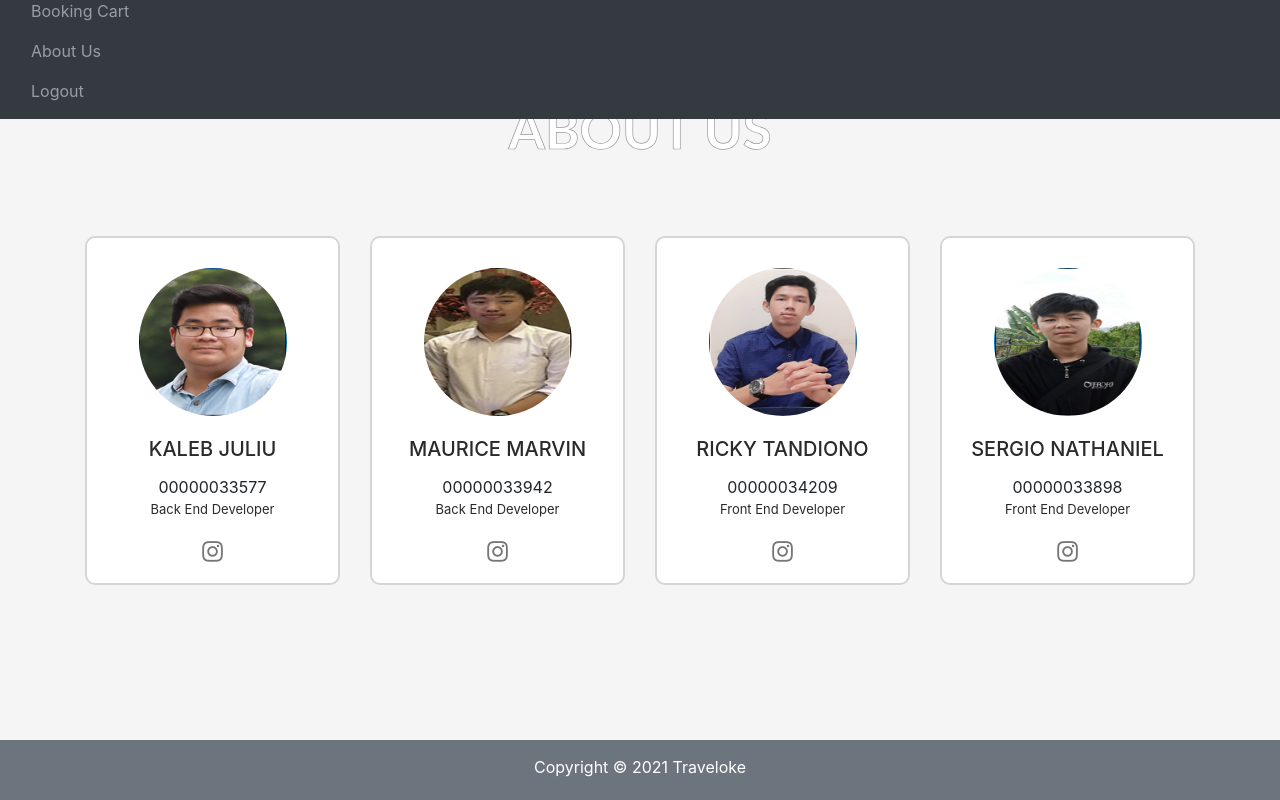
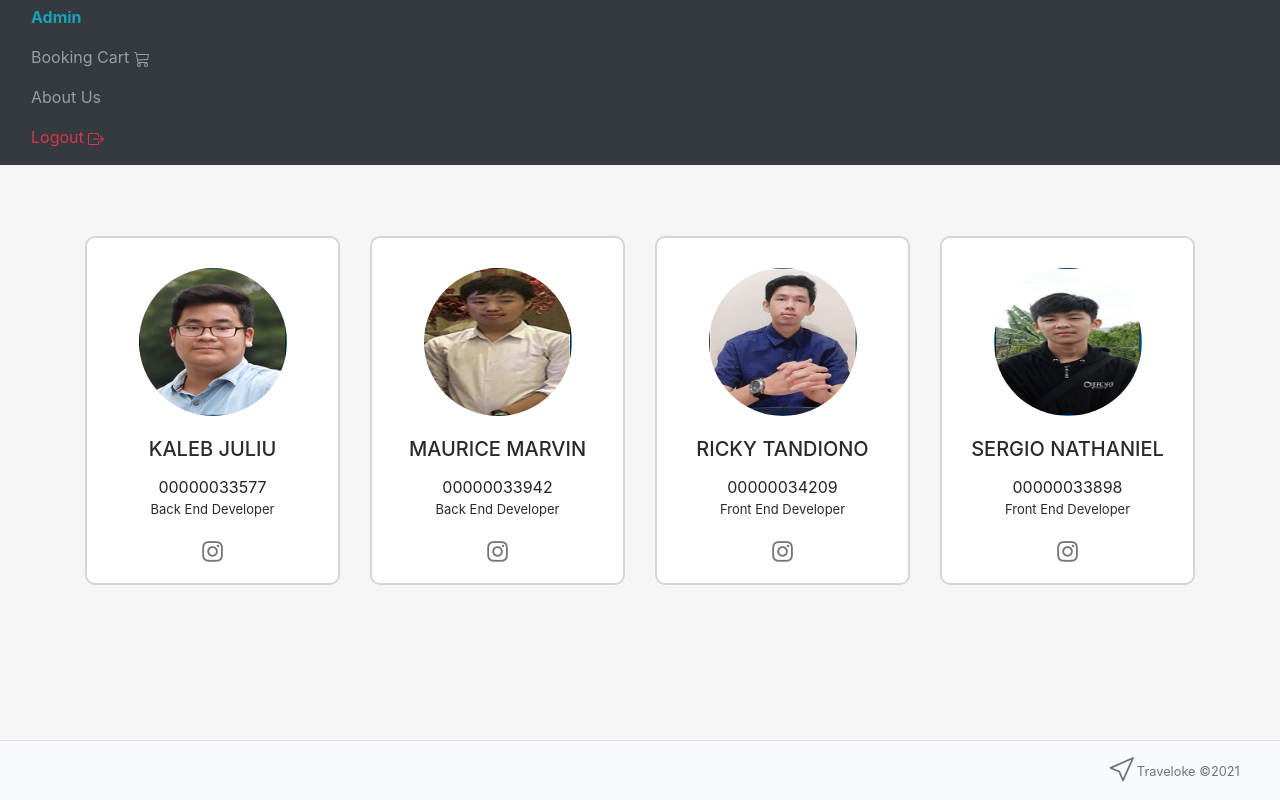
Before and after one commit to vinzmc/Traveloke, a CodeIgniter app: page /database/index.php/about/index in a window 1280 px wide, after a click that opens the changed part. Run offline with CodeIgniter, Linux system fonts and the light colour scheme; a user stored in the database is signed in; some libraries are stand-ins or nearby versions.

Commit message:
Design Improvement
- New Website Icon
- New navigation Icon
- New Footer
- some new page name

```diff
--- a/application/views/pages/about.php
+++ b/application/views/pages/about.php
@@ -6,6 +6,7 @@
     <meta http-equiv="X-UA-Compatible" content="IE=edge">
     <meta name="viewport" content="width=device-width, initial-scale=1.0">
     <title>About Us</title>
+    <link rel="icon" href="<?=base_url()?>/favicon.svg" type="image/gif">
 </head>
 
 <body>
--- a/application/views/pages/home.php
+++ b/application/views/pages/home.php
@@ -5,7 +5,8 @@
     <meta charset="UTF-8">
     <meta http-equiv="X-UA-Compatible" content="IE=edge">
     <meta name="viewport" content="width=device-width, initial-scale=1.0">
-    <title>Home</title>
+    <title>Traveloke</title>
+    <link rel="icon" href="<?=base_url()?>/favicon.svg" type="image/gif">
 </head>
 
 <body>
--- a/application/views/pages/login.php
+++ b/application/views/pages/login.php
@@ -5,7 +5,8 @@
     <meta charset="UTF-8">
     <meta http-equiv="X-UA-Compatible" content="IE=edge">
     <meta name="viewport" content="width=device-width, initial-scale=1.0">
-    <title>Login Page</title>
+    <title>Login</title>
+    <link rel="icon" href="<?=base_url()?>/favicon.svg" type="image/gif">
 </head>
 
 <body>
--- a/application/views/pages/register.php
+++ b/application/views/pages/register.php
@@ -6,6 +6,7 @@
     <meta http-equiv="X-UA-Compatible" content="IE=edge">
     <meta name="viewport" content="width=device-width, initial-scale=1.0">
     <title>Sign Up</title>
+    <link rel="icon" href="<?=base_url()?>/favicon.svg" type="image/gif">
 </head>
 
 <body>
--- a/application/views/pages/user.php
+++ b/application/views/pages/user.php
@@ -5,7 +5,8 @@
     <meta charset="UTF-8">
     <meta http-equiv="X-UA-Compatible" content="IE=edge">
     <meta name="viewport" content="width=device-width, initial-scale=1.0">
-    <title>User Page</title>
+    <title>Profile</title>
+    <link rel="icon" href="<?=base_url()?>/favicon.svg" type="image/gif">
 </head>
 
 <body>
--- a/application/views/template/footer.php
+++ b/application/views/template/footer.php
@@ -1,3 +1,14 @@
-<footer class="bg-secondary text-white">
-    Copyright © 2021 Traveloke
+<footer class="pt-1 pt-md-3 border-top bg-light">
+    <div class="row bg-light">
+        <div class="col-10 col">
+        </div>
+        <div class="col-2 col">
+            <small class="d-block text-muted">
+                <svg xmlns="http://www.w3.org/2000/svg" width="30" height="30" fill="currentColor" class="bi bi-cursor" viewBox="-1 2 17 17">
+                    <path d="M14.082 2.182a.5.5 0 0 1 .103.557L8.528 15.467a.5.5 0 0 1-.917-.007L5.57 10.694.803 8.652a.5.5 0 0 1-.006-.916l12.728-5.657a.5.5 0 0 1 .556.103zM2.25 8.184l3.897 1.67a.5.5 0 0 1 .262.263l1.67 3.897L12.743 3.52 2.25 8.184z" />
+                </svg>Traveloke
+                &copy;2021
+            </small>
+        </div>
+    </div>
 </footer>
--- a/application/views/template/navbar.php
+++ b/application/views/template/navbar.php
@@ -1,31 +1,24 @@
-<!DOCTYPE html>
-<html lang="en">
-
-<head>
-    <meta charset="UTF-8">
-    <meta http-equiv="X-UA-Compatible" content="IE=edge">
-    <meta name="viewport" content="width=device-width, initial-scale=1.0">
-    <title>Home</title>
-</head>
-
-<body>
 <nav class="navbar fixed-top navbar-dark bg-dark" id="navbar">
     <div class="container-fluid">
-            <a class="navbar-brand" href="<?= base_url(); ?>" style="font-weight: 625;">Traveloke</a>
+
+        <a class="navbar-brand" href="<?= base_url(); ?>" style="font-weight: 625;">
+            <svg xmlns="http://www.w3.org/2000/svg" width="30" height="30" fill="currentColor" class="bi bi-cursor" viewBox="-1 2 17 17">
+                <path d="M14.082 2.182a.5.5 0 0 1 .103.557L8.528 15.467a.5.5 0 0 1-.917-.007L5.57 10.694.803 8.652a.5.5 0 0 1-.006-.916l12.728-5.657a.5.5 0 0 1 .556.103zM2.25 8.184l3.897 1.67a.5.5 0 0 1 .262.263l1.67 3.897L12.743 3.52 2.25 8.184z" />
+            </svg>  Traveloke
+        </a>
 
         <ul class="navbar-nav ml-auto mr-3">
             <li class="nav-item" style="font-weight: 500;">
-
                 <?php if (isset($_SESSION['name'])) { ?>
-                        <?php if ($_SESSION['role_id'] == 2) { ?>
-                            <a class="nav-link" href="<?= base_url("admin"); ?>">
-                            <?php } else { ?>
-                                <a class="nav-link" href="<?= base_url("user"); ?>">
-                                <?php } ?>
+                    <a class="nav-link text-white" href="<?= base_url("user"); ?>">
+                        <svg xmlns="http://www.w3.org/2000/svg" width="30" height="30" fill="currentColor" class="bi bi-person-circle" viewBox="-13.5 -5.5 30 30">
+                            <path d="M11 6a3 3 0 1 1-6 0 3 3 0 0 1 6 0z" />
+                            <path fill-rule="evenodd" d="M0 8a8 8 0 1 1 16 0A8 8 0 0 1 0 8zm8-7a7 7 0 0 0-5.468 11.37C3.242 11.226 4.805 10 8 10s4.757 1.225 5.468 2.37A7 7 0 0 0 8 1z" />
+                        </svg>
                         <?= $_SESSION['name']; ?>
                     <?php } else { ?>
                         <a class="nav-link" href="<?= base_url("login"); ?>">
-                                <?= "Guest";
+                        <?= "Login";
                     } ?>
                         </a>
             </li>
@@ -36,25 +29,32 @@
 
         <div class="collapse navbar-collapse" id="navbarNav">
             <ul class="navbar-nav">
+                <?php if (isset($_SESSION['name']) && $_SESSION['role_id'] == 2) { ?>
                     <li class="nav-item">
-                        <a class="nav-link" href="#">Booking Cart</a>
+                        <a class="nav-link font-weight-bold text-info" href="<?= base_url('admin'); ?>">Admin</a>
+                    </li>
+                <?php } ?>
+                <li class="nav-item">
+                    <a class="nav-link" href="<?= base_url('booking'); ?>">Booking Cart
+                        <svg xmlns="http://www.w3.org/2000/svg" width="16" height="16" fill="currentColor" class="bi bi-cart3" viewBox="0 0 16 16">
+                            <path d="M0 1.5A.5.5 0 0 1 .5 1H2a.5.5 0 0 1 .485.379L2.89 3H14.5a.5.5 0 0 1 .49.598l-1 5a.5.5 0 0 1-.465.401l-9.397.472L4.415 11H13a.5.5 0 0 1 0 1H4a.5.5 0 0 1-.491-.408L2.01 3.607 1.61 2H.5a.5.5 0 0 1-.5-.5zM3.102 4l.84 4.479 9.144-.459L13.89 4H3.102zM5 12a2 2 0 1 0 0 4 2 2 0 0 0 0-4zm7 0a2 2 0 1 0 0 4 2 2 0 0 0 0-4zm-7 1a1 1 0 1 1 0 2 1 1 0 0 1 0-2zm7 0a1 1 0 1 1 0 2 1 1 0 0 1 0-2z" />
+                        </svg>
+                    </a>
                 </li>
                 <li class="nav-item">
                     <a class="nav-link" href="<?= base_url('about'); ?>">About Us</a>
                 </li>
                 <?php if (isset($_SESSION['name'])) { ?>
                     <li class="nav-item">
-                            <a class="nav-link" href="<?= base_url('login/logout'); ?>">Logout</a>
-                        </li>
-                    <?php } else { ?>
-                        <li class="nav-item">
-                            <a class="nav-link" href="<?= base_url("login") ?>">Login</a>
+                        <a class="nav-link text-danger" href="<?= base_url('login/logout'); ?>">Logout
+                            <svg xmlns="http://www.w3.org/2000/svg" width="16" height="16" fill="currentColor" class="bi bi-box-arrow-right" viewBox="0 0 16 16">
+                                <path fill-rule="evenodd" d="M10 12.5a.5.5 0 0 1-.5.5h-8a.5.5 0 0 1-.5-.5v-9a.5.5 0 0 1 .5-.5h8a.5.5 0 0 1 .5.5v2a.5.5 0 0 0 1 0v-2A1.5 1.5 0 0 0 9.5 2h-8A1.5 1.5 0 0 0 0 3.5v9A1.5 1.5 0 0 0 1.5 14h8a1.5 1.5 0 0 0 1.5-1.5v-2a.5.5 0 0 0-1 0v2z" />
+                                <path fill-rule="evenodd" d="M15.854 8.354a.5.5 0 0 0 0-.708l-3-3a.5.5 0 0 0-.708.708L14.293 7.5H5.5a.5.5 0 0 0 0 1h8.793l-2.147 2.146a.5.5 0 0 0 .708.708l3-3z" />
+                            </svg>
+                        </a>
                     </li>
                 <?php } ?>
             </ul>
         </div>
     </div>
 </nav>
-</body>
-
-</html>
```
Also changed, not shown: application/controllers/Admin.php (+4 -3 lines), application/views/pages/admin.php (+5 -5 lines), favicon.svg (added). Lines whose indentation alone changed are shown as unchanged.
